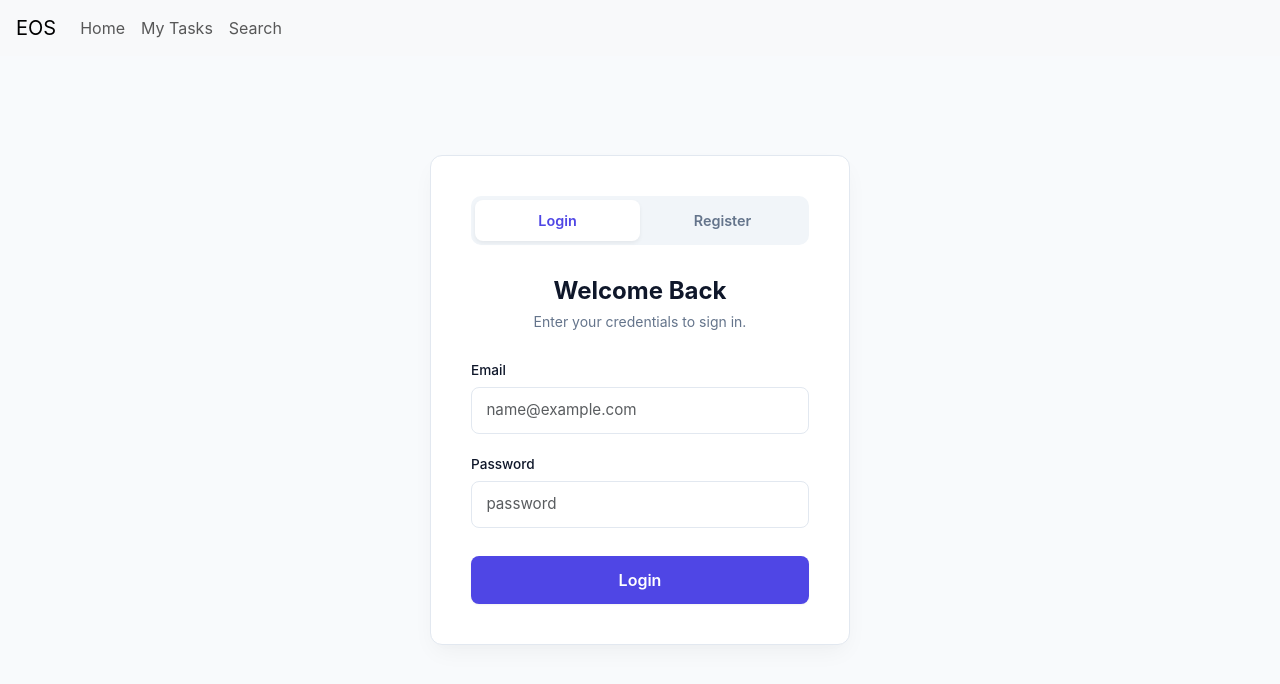
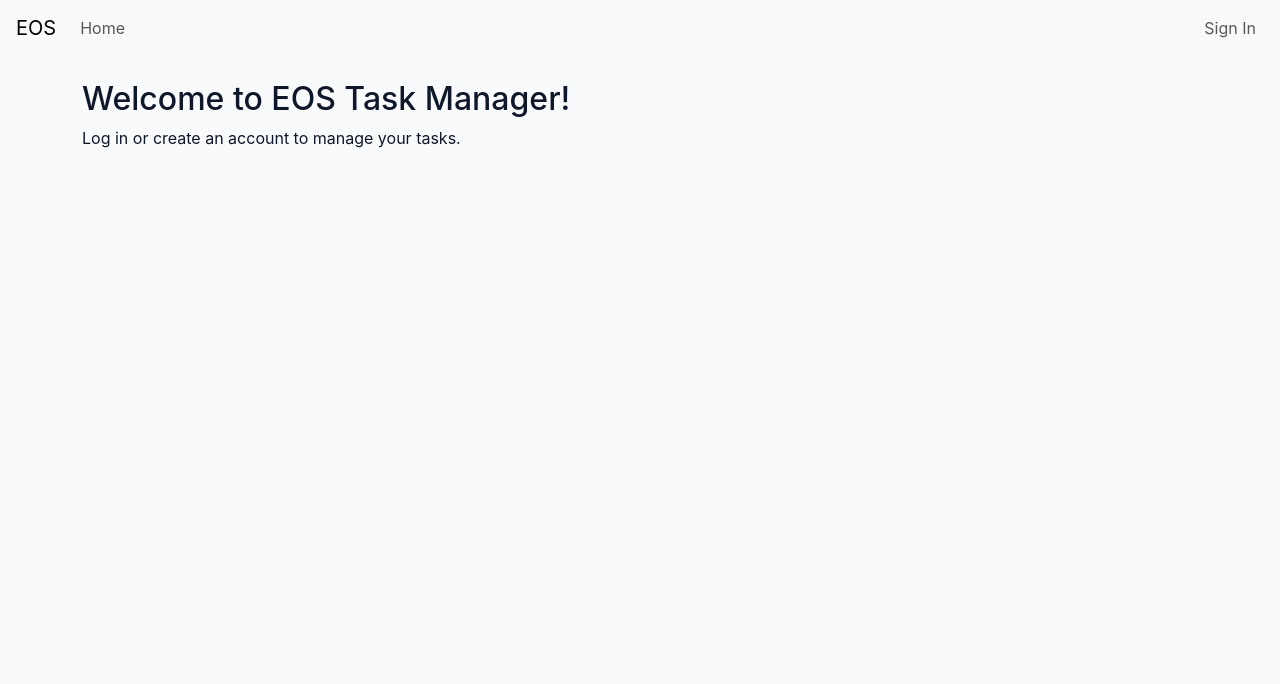
Before and after one commit to bogdanbalasoiu20/EOS-project-frontend, an Angular app: page /home in a window 1280 px wide. Before the commit this address led to /login. Shown: the top 684 px of the page. Built offline with nearby package versions, Linux system fonts and the light colour scheme.

Commit message:
[FEAT] Improved navbar and auth flow

```diff
--- a/src/app/app.html
+++ b/src/app/app.html
@@ -1,12 +1,39 @@
+@if (showNavbar()) {
 <nav class="navbar navbar-expand-lg navbar-light bg-light px-3">
-  <a class="navbar-brand" routerLink="/">EOS</a>
+
+  <a class="navbar-brand" routerLink="/home">EOS</a>
 
   <div class="navbar-nav">
-    <a class="nav-link" routerLink="/">Home</a>
-    <a class="nav-link" routerLink="/mytasks">My Tasks</a>
-    <a class="nav-link" routerLink="/search">Search</a>
+    <a class="nav-link" routerLink="/home">Home</a>
+
+    @if (isLoggedIn()) {
+      <a class="nav-link" routerLink="/mytasks">My Tasks</a>
+      <a class="nav-link" routerLink="/search">Search</a>
+    }
   </div>
+
+  <div class="navbar-nav ms-auto">
+
+    @if (!isLoggedIn()) {
+      <a class="nav-link" routerLink="/login">
+        Sign In
+      </a>
+    }
+
+    @if (isLoggedIn()) {
+      <span class="navbar-text me-3">
+        {{ username }}
+      </span>
+
+      <a class="nav-link" (click)="logout()">
+        Logout
+      </a>
+    }
+
+  </div>
+
 </nav>
+}
 
 <div class="container mt-4">
   <router-outlet></router-outlet>
--- a/src/app/app.ts
+++ b/src/app/app.ts
@@ -1,12 +1,30 @@
 import { Component, signal } from '@angular/core';
-import { RouterOutlet } from '@angular/router';
+import { Router, RouterLink, RouterOutlet } from '@angular/router';
 
 @Component({
   selector: 'app-root',
-  imports: [RouterOutlet],
+  standalone: true,
+  imports: [RouterOutlet, RouterLink],
   templateUrl: './app.html',
   styleUrl: './app.css'
 })
 export class App {
   protected readonly title = signal('proiect-eos');
+  username = '';
+
+  constructor(private router: Router) {}
+
+  showNavbar(): boolean {
+    return this.router.url !== '/login';
+  }
+
+  isLoggedIn(): boolean {
+    this.username = localStorage.getItem('username') ?? '';
+    return this.username !== '';
+  }
+
+  logout(): void {
+    localStorage.removeItem('username');
+    this.router.navigate(['/home']);
+  }
 }
--- a/src/app/homepage/homepage.html
+++ b/src/app/homepage/homepage.html
@@ -1 +1,6 @@
-<h2>Welcome, {{ username }}!</h2>
+@if (isLoggedIn) {
+  <h2>Welcome, {{ username }}!</h2>
+} @else {
+  <h2>Welcome to EOS Task Manager!</h2>
+  <p>Log in or create an account to manage your tasks.</p>
+}
--- a/src/app/homepage/homepage.ts
+++ b/src/app/homepage/homepage.ts
@@ -11,12 +11,14 @@ import { isPlatformBrowser } from '@angular/common';
 export class Homepage implements OnInit {
 
   username = '';
+  isLoggedIn = false;
 
   constructor(@Inject(PLATFORM_ID) private platformId: Object) {}
 
   ngOnInit(): void {
     if (isPlatformBrowser(this.platformId)) {
       this.username = localStorage.getItem('username') ?? '';
+      this.isLoggedIn = this.username !== '';
     }
   }
 }
```
Also changed, not shown: src/app/app.routes.ts (+9 -7 lines).
